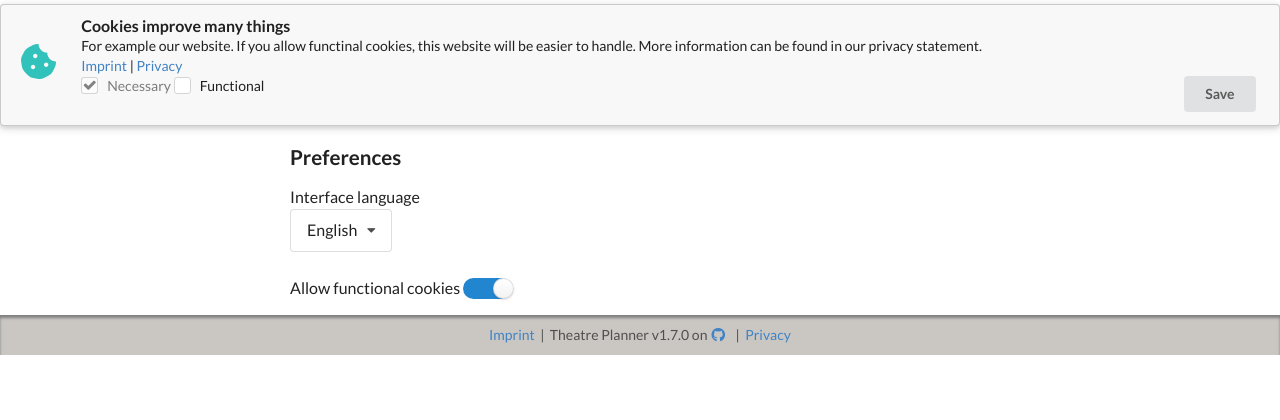
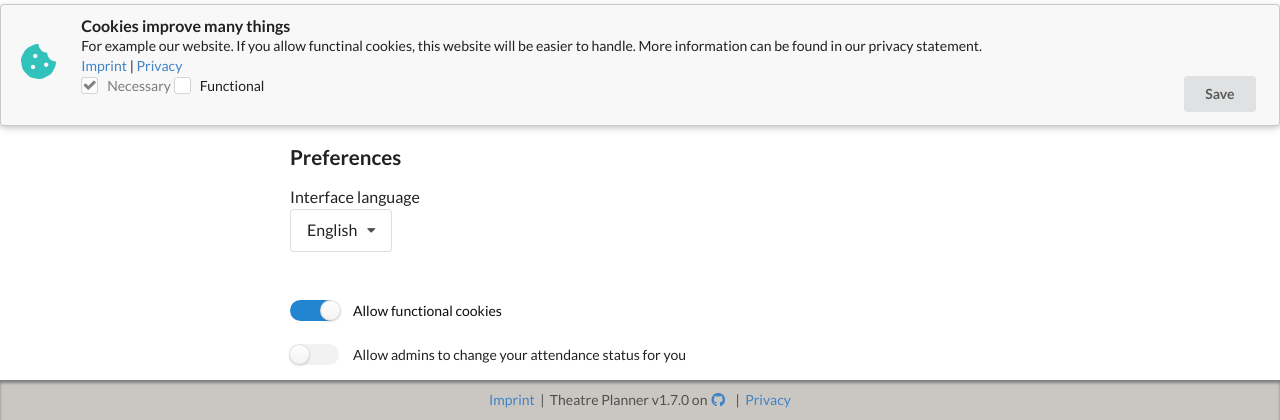
Before and after one commit to m4lt3/theatre_planner, a PHP site: page /pages/personal.php in a window 1280 px wide. Shown: the part 674-1094 px from the top of the page. Before the commit the page ends 1029 px from the top, so only its background shows below. Run offline with PHP 8.4, Linux system fonts and the light colour scheme; the visitor is signed in with stand-in values (Sample User, id 1).

Commit message:
Implement informal preferences on Polls and Backend

```diff
--- a/pages/dates.php
+++ b/pages/dates.php
@@ -29,7 +29,7 @@
   } elseif (isset($_POST["create_practice"])) {
     // Create a practice on a coresponding poll option
     $entries = $db->baseQuery("SELECT USERS.UserID, POLL_ENTRIES.Entries FROM USERS LEFT JOIN POLL_ENTRIES ON USERS.UserID = POLL_ENTRIES.UserID LEFT JOIN POLLS ON POLL_ENTRIES.PollID = POLLS.PollID");
-    // Getting all entries of every user and inserting them intp a structured taböe
+    // Getting all entries of every user and inserting them into a structured table
     $matrix = array();
     for($i = 0; $i < $poll["Duration"]; $i++){
       if(!isset($entries[$i]["Entries"])){
@@ -98,9 +98,9 @@
             $foot ="";
             if($_SESSION["Admin"]){
               // Create admin UI
-              $entries = $db->baseQuery("SELECT USERS.UserID, USERS.Name, POLL_ENTRIES.EntryID, POLL_ENTRIES.Entries, POLLS.* FROM USERS LEFT JOIN POLL_ENTRIES ON USERS.UserID = POLL_ENTRIES.UserID LEFT JOIN POLLS ON POLL_ENTRIES.PollID = POLLS.PollID ORDER BY USERS.UserID");
+              $entries = $db->baseQuery("SELECT USERS.UserID, USERS.Name, USERS.Informal, POLL_ENTRIES.EntryID, POLL_ENTRIES.Entries, POLLS.* FROM USERS LEFT JOIN POLL_ENTRIES ON USERS.UserID = POLL_ENTRIES.UserID LEFT JOIN POLLS ON POLL_ENTRIES.PollID = POLLS.PollID ORDER BY USERS.UserID");
               foreach ($entries as $entry) {
-                $body .= createTRow($entry["Name"], $entry["Entries"], $entry["UserID"]==$_SESSION["UserID"], $poll["Duration"], $entry["UserID"]);
+                $body .= createTRow($entry["Name"], $entry["Entries"], ($entry["Informal"] || $entry["UserID"]==$_SESSION["UserID"]), $poll["Duration"], $entry["UserID"]);
               }
               $body .= createSumRow($entries, $poll["Duration"]);
               $foot = createButtons($poll["Duration"], $poll["Start"], $db->prepareQuery("SELECT DATE(Start) AS Start FROM PRACTICES WHERE Start >=? ORDER BY Start","s",array($poll["Start"])));
--- a/pages/personal.php
+++ b/pages/personal.php
@@ -63,6 +63,9 @@ if(isset($_POST["newPassword"])){
     setcookie("theatre_lang", "", array("expires"=> time() -3600, "samesite"=>"Strict","path"=>"/"));
     setcookie("theatre_cookies", "", array("expires"=> time() -3600, "samesite"=>"Strict","path"=>"/"));
   }
+} elseif (isset($_POST["informal_value"])){
+  $db = new DBHandler();
+  $db->update("UPDATE USERS SET Informal=? WHERE UserID=?","ii", array($_POST["informal_value"]=="true"?1:0, $_SESSION["UserID"]));
 }
 ?>
 
@@ -179,14 +182,32 @@ if(isset($_POST["newPassword"])){
           </form>
         </div>
         <br/>
-        <form class="" action="" method="post" id="toggle_cookies">
+        <form class="ui form" action="" method="post" id="toggle_cookies">
           <input type="hidden" name="allow_cookies" id="cookie_value" value="">
           <div class="field">
-          <label><?php echo $lang->allow_cookies ?></label>
+          <label>&nbsp;</label>
           <div class="ui toggle checkbox">
+            <input type="checkbox" value="" id="cookie_checkbox" <?php if (isset($_SESSION["cookies_allowed"]) && $_SESSION["cookies_allowed"]){echo "checked";} ?>>
+            <label><?php echo $lang->allow_cookies ?></label>
+          </div>
+          </div>
+        </form>
+        <form class="ui form" action="" method="post">
+          <input type="hidden" id="informal_value" name="informal_value" value="">
+          <div class="field">
             <label>&nbsp;</label>
-            <input type="checkbox" value="" id="cookie_checkbox" <?php if (isset($_SESSION["cookies_allowed"]) && $_SESSION["cookies_allowed"]){echo "checked";} ?>>
-          </div>
+            <div class="ui toggle checkbox">
+              <input type="checkbox" value="" id="informal_checkbox"
+              <?php
+              $db = new DBHandler();
+              $informal = $db->prepareQuery("SELECT Informal FROM USERS WHERE UserID=?","i", array($_SESSION["UserID"]))[0]["Informal"];
+              if($informal){
+                echo "checked";
+              }
+              ?>
+              >
+              <label><?php echo $lang->allow_informal ?></label>
+            </div>
           </div>
         </form>
     </main>
@@ -219,8 +240,12 @@ if(isset($_POST["newPassword"])){
 
       document.getElementById("cookie_checkbox").addEventListener("change", function(){
         document.getElementById("cookie_value").value = this.checked;
-        console.log(this.value);
         document.getElementById("toggle_cookies").submit();
+      });
+
+      document.getElementById("informal_checkbox").addEventListener("change", function(){
+        document.getElementById("informal_value").value = this.checked;
+        this.parentNode.parentNode.parentNode.submit();
       });
 
       $("#lang_dropdown").dropdown('set selected', "<?php echo $lang->lang ?>");
--- a/php/translations/de.php
+++ b/php/translations/de.php
@@ -160,5 +160,6 @@ return (object) array(
   "sum"=>"Summe",
   "already_added" => "Bereits hinzugefügt",
   "config_poll_entries" => "Schauspieler dürfen alle Umfrageergebnisse sehen",
+  "allow_informal" => "Erlaube Admins deine Terminzusagen zu verändern",
 );
 ?>
--- a/php/translations/en.php
+++ b/php/translations/en.php
@@ -160,5 +160,6 @@ return (object) array(
   "sum"=>"Sum",
   "already_added" => "Already added",
   "config_poll_entries" => "Allow actors to see all poll submissions",
+  "allow_informal" => "Allow admins to change your attendance status for you",
 );
 ?>
--- a/php/utils/create_db.sql
+++ b/php/utils/create_db.sql
@@ -15,6 +15,7 @@ CREATE TABLE USERS(
   Mail VARCHAR (64) UNIQUE NOT NULL,
   Password CHAR (60) NOT NULL,
   Admin BOOLEAN DEFAULT 0,
+  Informal BOOLEAN DEFAULT 0,
   PRIMARY KEY (UserID)
 );
 
```
